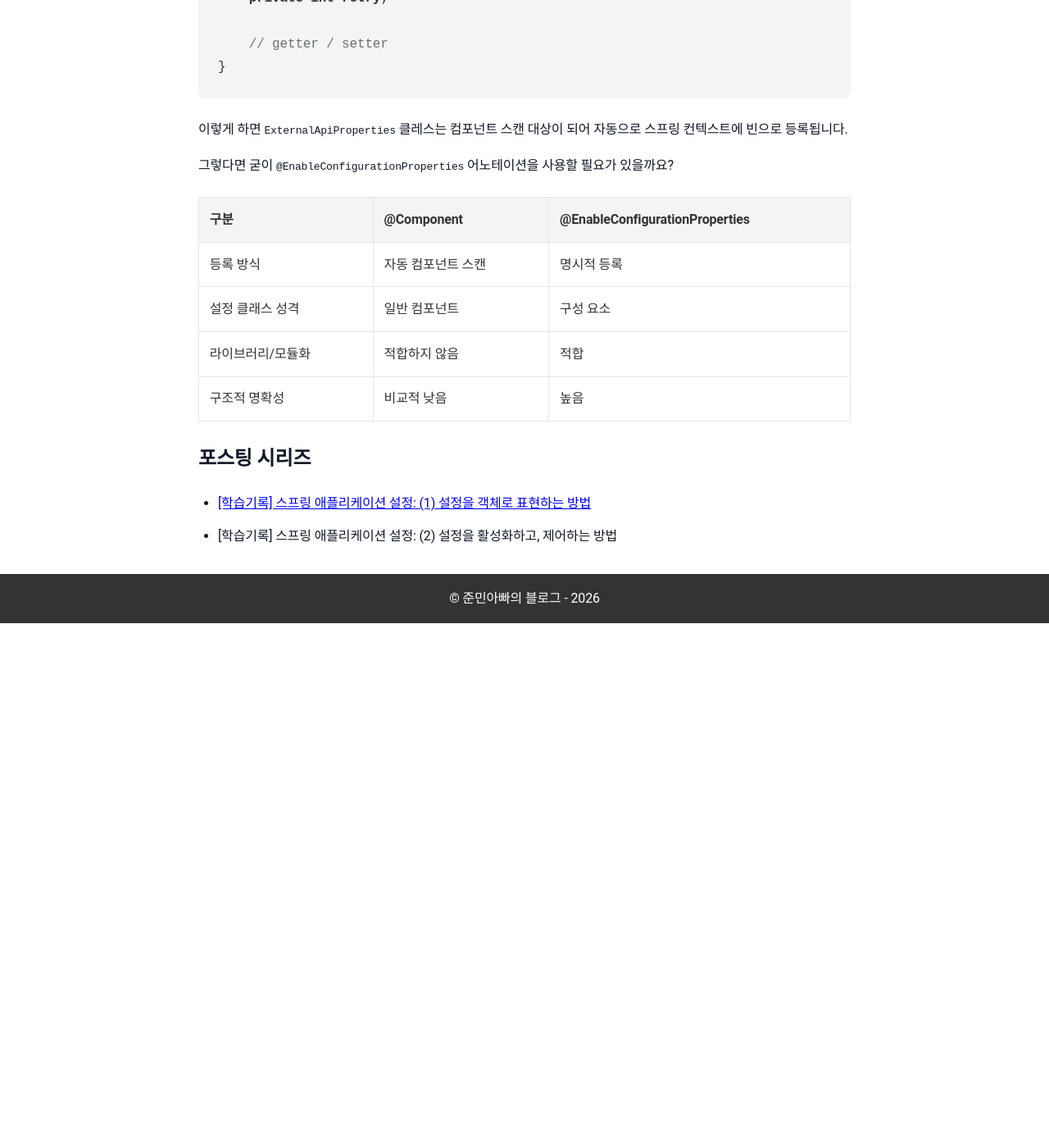
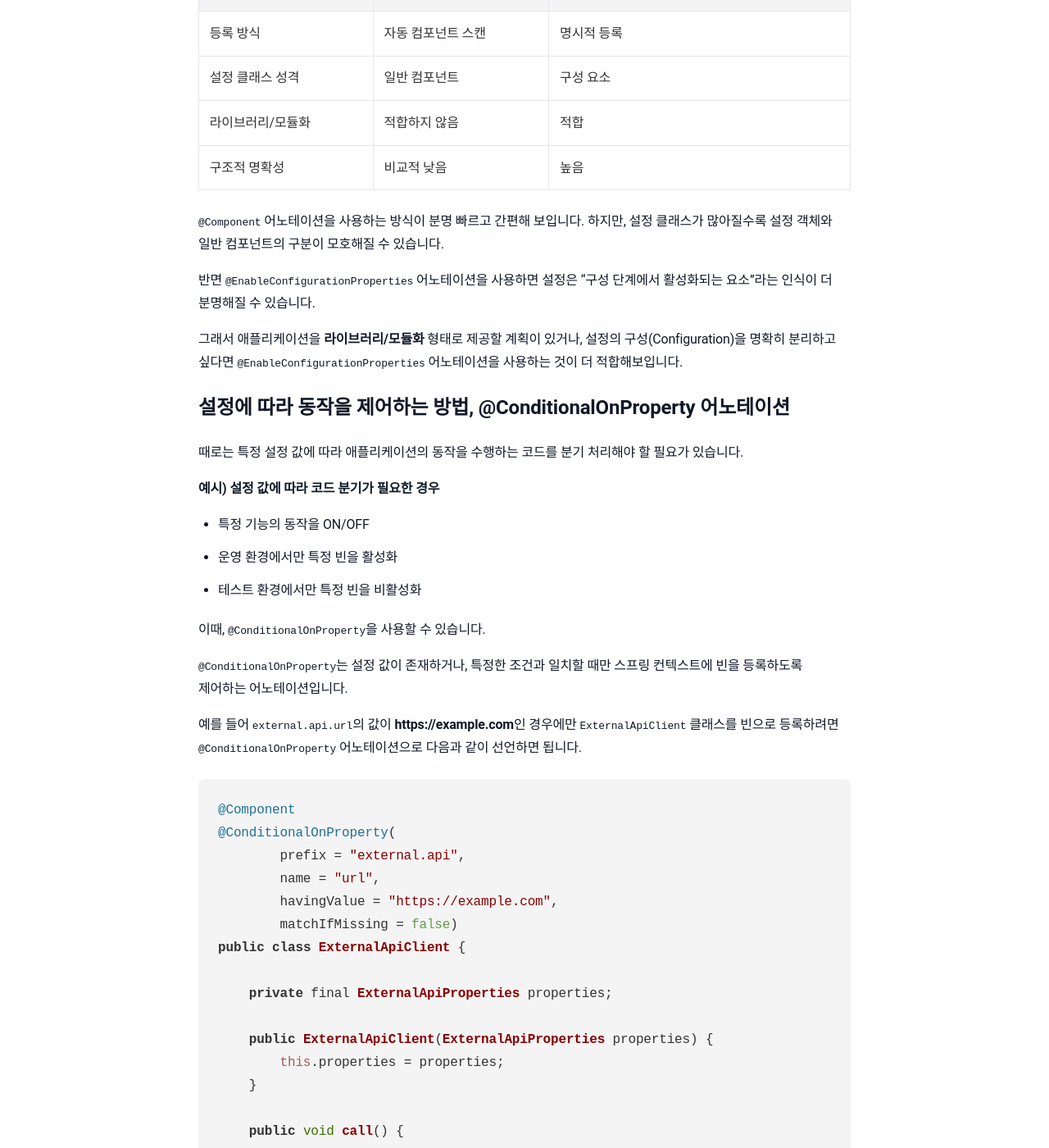
Before and after one commit to sanghoon-lee/sanghoon-lee.github.io, a Jekyll site: the page built from _posts/2026-02-13-Config2.md, in a window 1280 px wide and 1400 px high, scrolled down 2974 px. Shown: the whole window at 82% size. Built offline with Jekyll 4.4.1, drawn with Linux system fonts in a browser that asks for light colours; nearby versions of some CDN libraries; comment, search, counter and statistics services are not loaded; before the commit the page ends 3734 px from its top, so only the background shows below that; some of the changed text lies outside the part shown.

Commit message:
포스팅 내용 수정

````diff
--- a/_posts/2026-02-13-Config2.md
+++ b/_posts/2026-02-13-Config2.md
@@ -17,7 +17,7 @@ categories: 학습기록
 
 이 지점에서 등장하는 것이 `@EnableConfigurationProperties` 어노테이션입니다.
 
-## @EnableConfigurationProperties 어노테이션
+## 설정을 활성화하는 방법, @EnableConfigurationProperties 어노테이션
 
 `@ConfigurationProperties` 어노테이션은 설정을 객체에 바인딩하는 역할을 담당합니다. 하지만, 이 객체를 실제로 스프링 컨텍스트에 등록하고 활성화하는 역할은 `@EnableConfigurationProperties` 어노테이션이 담당합니다.
 
@@ -105,6 +94,7 @@ public class ExternalApiProperties {
 
 그렇다면 굳이 `@EnableConfigurationProperties` 어노테이션을 사용할 필요가 있을까요?
 
+두 방식의 차이점을 정리해보면 다음과 같습니다.
 
 | 구분        | @Component | @EnableConfigurationProperties |
 | --------- | ---------- | ------------------------------ |
@@ -113,7 +103,61 @@ public class ExternalApiProperties {
 | 라이브러리/모듈화 | 적합하지 않음    | 적합                             |
 | 구조적 명확성   | 비교적 낮음     | 높음                             |
 
+`@Component` 어노테이션을 사용하는 방식이 분명 빠르고 간편해 보입니다. 하지만, 설정 클래스가 많아질수록 설정 객체와 일반 컴포넌트의 구분이 모호해질 수 있습니다.
 
+반면 `@EnableConfigurationProperties` 어노테이션을 사용하면
+설정은 “구성 단계에서 활성화되는 요소”라는 인식이 더 분명해질 수 있습니다.
+
+그래서 애플리케이션을 **라이브러리/모듈화** 형태로 제공할 계획이 있거나, 설정의 구성(Configuration)을 명확히 분리하고 싶다면 `@EnableConfigurationProperties` 어노테이션을 사용하는 것이 더 적합해보입니다.
+
+## 설정에 따라 동작을 제어하는 방법, @ConditionalOnProperty 어노테이션
+
+때로는 특정 설정 값에 따라 애플리케이션의 동작을 수행하는 코드를 분기 처리해야 할 필요가 있습니다.
+
+**예시) 설정 값에 따라 코드 분기가 필요한 경우**
+* 특정 기능의 동작을 ON/OFF
+* 운영 환경에서만 특정 빈을 활성화
+* 테스트 환경에서만 특정 빈을 비활성화
+
+이때, `@ConditionalOnProperty`을 사용할 수 있습니다.
+
+`@ConditionalOnProperty`는 설정 값이 존재하거나, 특정한 조건과 일치할 때만 스프링 컨텍스트에 빈을 등록하도록 제어하는 어노테이션입니다.
+
+예를 들어 `external.api.url`의 값이 **https://example.com**인 경우에만 `ExternalApiClient` 클래스를 빈으로 등록하려면 `@ConditionalOnProperty` 어노테이션으로 다음과 같이 선언하면 됩니다.
+```java
+@Component
+@ConditionalOnProperty(
+        prefix = "external.api",
+        name = "url",
+        havingValue = "https://example.com",
+        matchIfMissing = false)
+public class ExternalApiClient {
+
+    private final ExternalApiProperties properties;
+
+    public ExternalApiClient(ExternalApiProperties properties) {
+        this.properties = properties;
+    }
+
+    public void call() {
+        String url = properties.getUrl(); // https://example.com
+        int timeout = properties.getTimeout(); // 3000
+        // ...
+    }
+}
+```
+
+`@ConditionalOnProperty` 어노테이션을 사용하면
+설정이 단순히 값을 전달하는 역할을 넘어,
+애플리케이션의 구성 자체를 제어하는 역할을 하게 됩니다.
+
+즉, 설정이 애플리케이션이 어떻게 동작해야 하는지 결정하게 되는 것을 의미합니다.
+
+## 마무리...
+
+사실 지금까지 애플리케이션의 설정의 중요성을 제대로 인지하지 못하고 있었습니다. 그러다보니 운영을 계속 하다보면 설정은 관리가 어려워지고, 코드도 점점 복잡해지는 것은 당연했던 것 같습니다.
+
+뒤늦게라도 중요성을 깨닫고, 조금이라도 공부하게 된 것이 그나마 다행인 것 같습니다. 실무에 공부한 내용을 활용하면 설정 구조와 방식을 보다 효과적으로 개선하는데 도움이 될 것 같습니다.
 
 ## 포스팅 시리즈
 
````
Also changed, not shown: other parts of _posts/2026-02-13-Config2.md (+0 -11 lines), _posts/2026-02-05-Config.md (+2 -6 lines).
